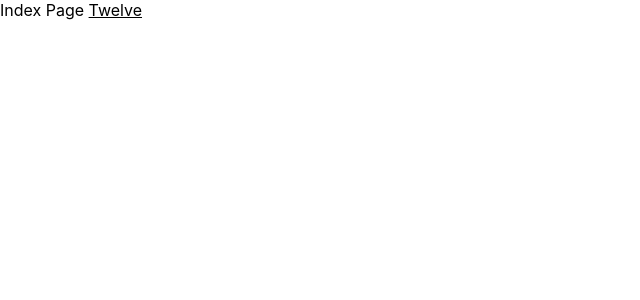
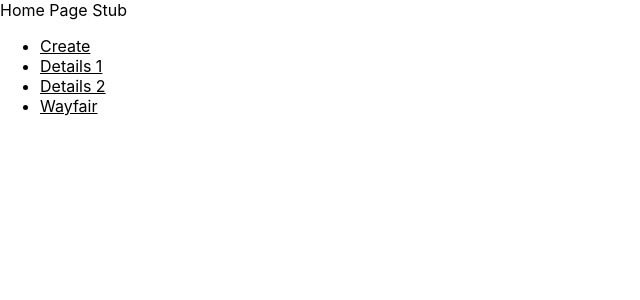
Before and after one commit to akiryk/nextjs-home-learning, a Next.js app: page / in a window 1280 px wide. Shown: the top 300 px of the page, without its empty margins (0-640 px from the left). Built offline with nearby package versions, Linux system fonts and the light colour scheme.

Commit message:
main three pages

```diff
--- /dev/null
+++ b/next.config.js
@@ -0,0 +1,11 @@
+const nextEnv = require('next-env');
+const dotenvLoad = require('dotenv-load');
+
+// look at .env file and load all variables in the environment
+dotenvLoad();
+
+// create a plugin with the environment variables loaded into it
+const withEnv = nextEnv();
+
+// extend the basic next config with our withEnv additions
+module.exports = withEnv();
--- a/package.json
+++ b/package.json
@@ -12,5 +12,9 @@
     "react": "17.0.1",
     "react-dom": "17.0.1",
     "sass": "^1.30.0"
+  },
+  "devDependencies": {
+    "dotenv-load": "^2.0.0",
+    "next-env": "^1.1.1"
   }
 }
--- /dev/null
+++ b/src/pages/create/Create.module.scss
@@ -0,0 +1,5 @@
+.text {
+  font-family: Georgia;
+  font-size: 20px;
+  color: #444;
+}
--- a/src/pages/faqs/Faq.module.scss
+++ /dev/null
@@ -1,3 +0,0 @@
-.link {
-  color: green;
-}
--- a/src/pages/index.js
+++ b/src/pages/index.js
@@ -1,13 +1,30 @@
 import React from 'react';
 import Link from 'next/link';
 
-const Page = () => (
+const Home = () => (
   <div>
-    Index Page{' '}
-    <Link href="notes/[id]" as="notes/1">
-      Twelve
-    </Link>
+    Home Page Stub
+    <ul>
+      <li>
+        <Link href="create">
+          <a>Create</a>
+        </Link>
+      </li>
+      <li>
+        <Link href="details/1">
+          <a>Details 1</a>
+        </Link>
+      </li>
+      <li>
+        <Link href="details/2">
+          <a>Details 2</a>
+        </Link>
+      </li>
+      <li>
+        <a href={process.env.HOME_URL}>Wayfair</a>
+      </li>
+    </ul>
   </div>
 );
 
-export default Page;
+export default Home;
--- a/src/styles/globals.css
+++ b/src/styles/globals.css
@@ -9,6 +9,7 @@ body {
 a {
   color: inherit;
   text-decoration: underline;
+  cursor: pointer;
 }
 
 a:hover {
```
Also changed, not shown: src/pages/create/index.js (added, +17 -0 lines), src/pages/details/[id].js (renamed from src/pages/faqs/[id].js, +5 -5 lines), src/pages/details/Detail.module.scss (added), 2 other files (tests, documents, lock files or other folders).
